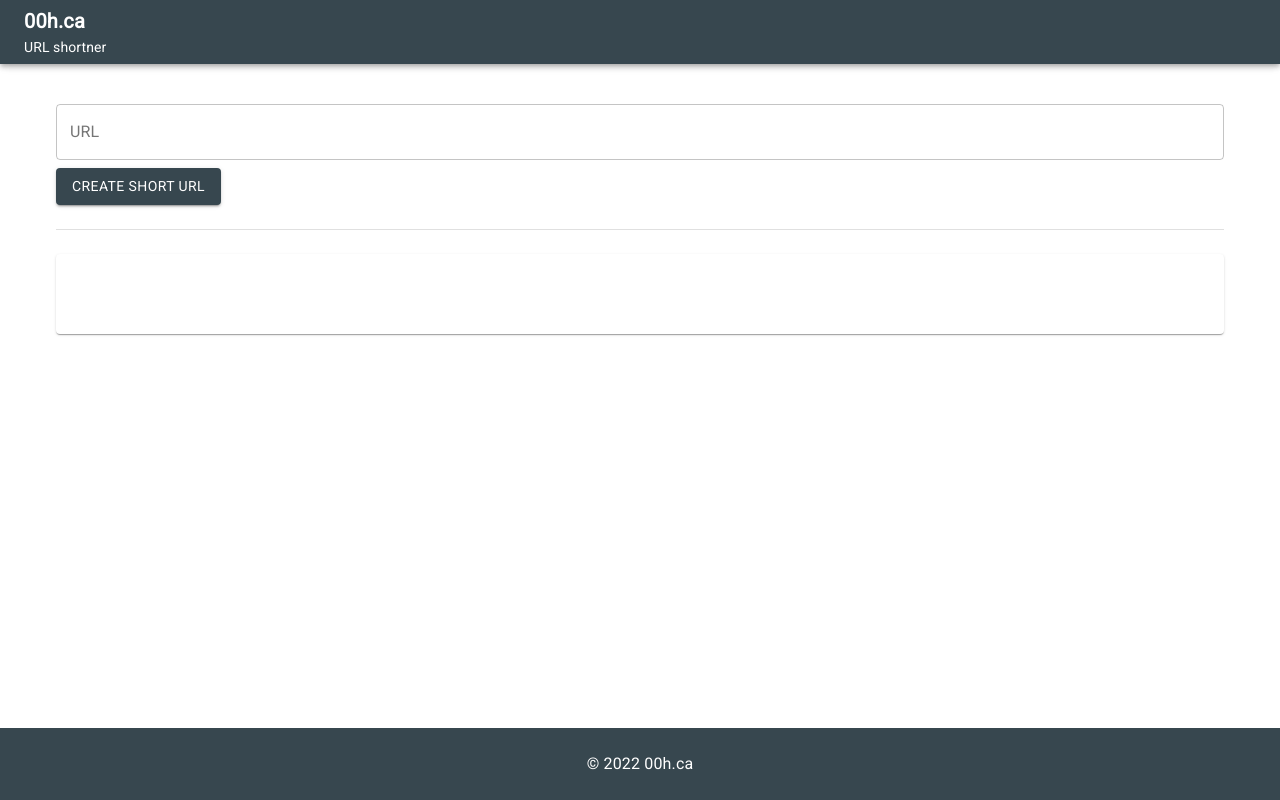
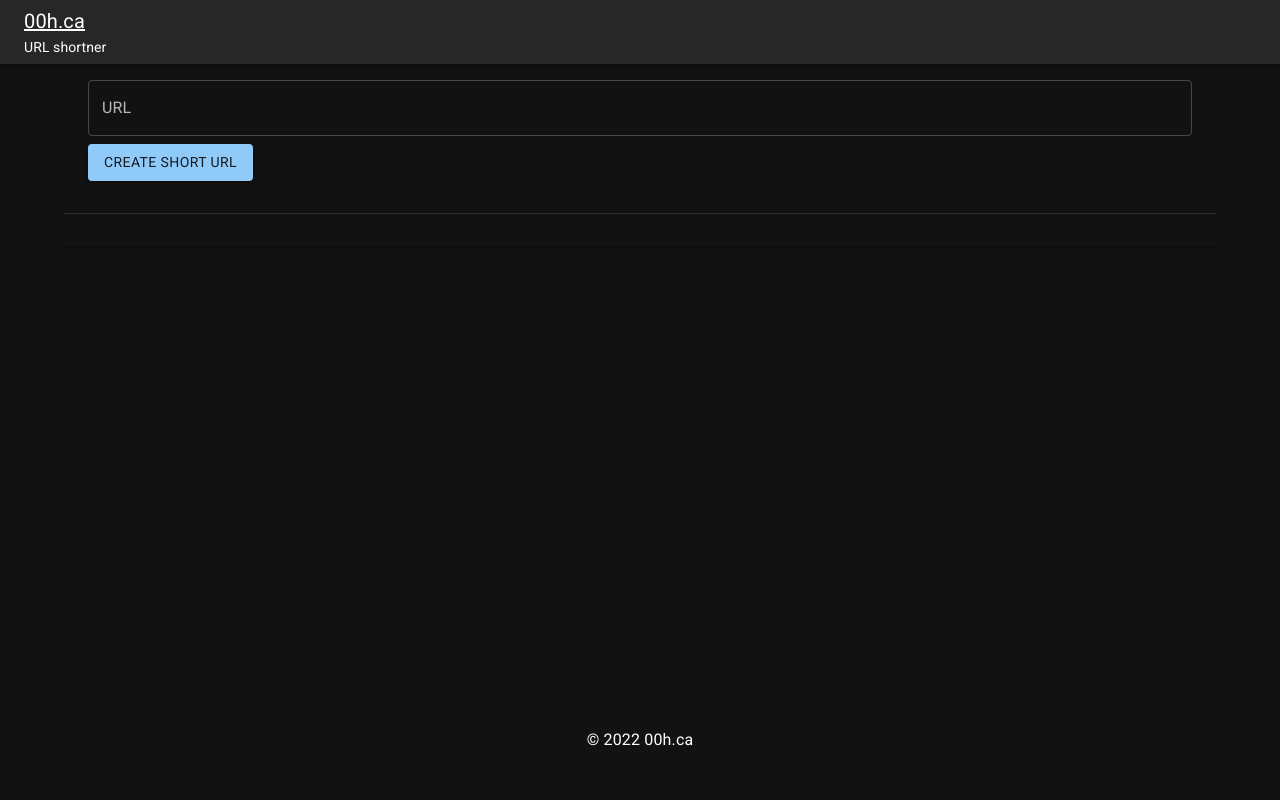
Before and after one commit to rodolfobandeira/00h-web, a React (Create React App) app: page / in a window 1280 px wide. Built offline with nearby package versions, Linux system fonts and the light colour scheme.

Commit message:
Update mui and change it to dark theme

```diff
--- a/src/App.tsx
+++ b/src/App.tsx
@@ -1,26 +1,15 @@
 import Navbar from "./components/Navbar";
 import CreateForm from "./components/CreateForm";
 import Footer from "./components/Footer";
-import { createTheme, ThemeProvider } from '@material-ui/core/styles';
-import { Container } from '@material-ui/core';
+import { Container } from "@mui/material";
+import { ThemeProvider, createTheme } from '@mui/material/styles';
+import CssBaseline from '@mui/material/CssBaseline';
 
-const customTheme = createTheme({
+const darkTheme = createTheme({
   palette: {
-    primary: {
-      light: '#62727b',
-      main: '#37474F',
-      dark: '#102027',
-      contrastText: '#fff',
-    },
-    secondary: {
-      light: '#474f97',
-      main: '#1a237e',
-      dark: '#121858',
-      contrastText: '#fff',
-    },
+    mode: 'dark',
   },
 });
-
 
 export const validateUrl = (url: string) => {
   const re = /^(ftp|http|https):\/\/[^ "]+$/;
@@ -37,18 +26,16 @@ export const validateUrl = (url: string) => {
   return response;
 }
 
-
 function App() {
   return (
-    <>
-      <ThemeProvider theme={customTheme}>
-        <Container>
-          <Navbar />
-          <CreateForm />
-        </Container>
-      </ThemeProvider>
-      <Footer {...customTheme} />
-    </>
+    <ThemeProvider theme={darkTheme}>
+      <CssBaseline />
+      <Container>
+        <Navbar />
+        <CreateForm />
+      </Container>
+    <Footer />
+    </ThemeProvider>
   );
 }
 
--- a/src/components/ContentResult.tsx
+++ b/src/components/ContentResult.tsx
@@ -1,17 +1,13 @@
-import { Divider, Paper, Typography, Button, Box } from '@material-ui/core';
-import { makeStyles } from '@material-ui/core/styles';
-import AssignmentReturnOutlinedIcon from '@material-ui/icons/AssignmentReturnOutlined';
+import { Divider, Paper, Typography, Button, Box } from '@mui/material';
+import AssignmentReturnOutlinedIcon from '@mui/icons-material/AssignmentReturnOutlined';
 import { ReactElement } from 'react';
 import {IResponseError} from '../interfaces/IResponseError';
+import { makeStyles } from '@mui/styles';
 
-const useStyles = makeStyles((theme) => ({
-    resultsPaper: {
-        padding: theme.spacing(3),
-        margin: theme.spacing(3)
-    },
-    dividerMargin: {
-        margin: theme.spacing(3)
-    }
+const useStyles = makeStyles(() => ({
+  contentResult: {
+    marginTop: '2rem',
+  }
 }));
 
 interface Props {
@@ -20,8 +16,6 @@ interface Props {
 }
 
 function ContentResult({ shortUrl, responseError}: Props) {
-    const classes = useStyles();
-
     let overline = "";
     let copyToClipboardButton: ReactElement | null = null;
 
@@ -41,11 +35,12 @@ function ContentResult({ shortUrl, responseError}: Props) {
         }
     }
 
+    const classes = useStyles();
 
     return (
-        <div>
-            <Divider className={classes.dividerMargin} />
-            <Paper className={classes.resultsPaper}>
+        <div className={classes.contentResult}>
+            <Divider />
+            <Paper>
                 <Typography variant="overline">
                     {overline}
                 </Typography>
--- a/src/components/CreateForm.tsx
+++ b/src/components/CreateForm.tsx
@@ -1,14 +1,7 @@
 import { useState } from 'react';
-import { TextField, Button, Grid, Container } from '@material-ui/core';
-import { makeStyles } from '@material-ui/core/styles';
+import { TextField, Button, Grid, Container } from '@mui/material';
 import ContentResult from './ContentResult';
 import axios from 'axios';
-
-const useStyles = makeStyles((theme) => ({
-  contentContainer: {
-    paddingTop: theme.spacing(10)
-  }
-}));
 
 function validateUrl(url: string) {
   const re = /^(ftp|http|https):\/\/[^ "]+$/;
@@ -32,11 +25,9 @@ function CreateForm() {
   const [responseError, setResponseError] = useState({ response: { statusText: ''}});
   const [errors, setErrors] = useState({ valid: true, text: '' });
 
-  const classes = useStyles();
-
   return (
     <>
-      <Container maxWidth="xl" className={classes.contentContainer}>
+      <Container maxWidth="xl">
         <Grid container spacing={3}>
           <Grid item xs={12}>
             <form
--- a/src/components/Footer.tsx
+++ b/src/components/Footer.tsx
@@ -1,25 +1,20 @@
-import { Container, Typography, Theme, createStyles } from '@material-ui/core';
-import { makeStyles } from '@material-ui/core/styles';
+import { Container, Typography, Theme, createStyles } from '@mui/material';
+import { makeStyles } from '@mui/styles';
 
-const useStyles = makeStyles((theme: Theme) =>
-    createStyles({
+const useStyles = makeStyles(() => ({
     footer: {
         position: 'fixed',
         left: 0,
         bottom: 0,
         witdh: '100%',
-            color: theme.palette.primary.contrastText,
-            backgroundColor: '#37474F', // TO DO: Figure out why using "theme.palette.primary.main" doesn't work
-            paddingTop: theme.spacing(3),
-            paddingBottom: theme.spacing(3),
+        paddingTop: '3rem',
+        paddingBottom: '3rem',
         textAlign: 'center'
     }
-    })
-);
+}));
 
-
-function Footer(theme: Theme) {
-    const classes = useStyles(theme);
+function Footer() {
+    const classes = useStyles();
 
     return (
         <Container maxWidth={false} color="primary" className={classes.footer}>
--- a/src/components/Navbar.tsx
+++ b/src/components/Navbar.tsx
@@ -1,9 +1,10 @@
-import { makeStyles } from '@material-ui/core/styles';
-import { AppBar, Toolbar, Typography, Link } from '@material-ui/core';
+import { makeStyles } from '@mui/styles';
+import { AppBar, Toolbar, Typography, Link } from '@mui/material';
 
 const useStyles = makeStyles(() => ({
     root: {
         flexGrow: 1,
+        height: '4rem',
     },
     title: {
         flexGrow: 1,
```
Also changed, not shown: package.json (+9 -6 lines), 1 other file (tests, documents, lock files or other folders). Lines whose indentation alone changed are shown as unchanged.
